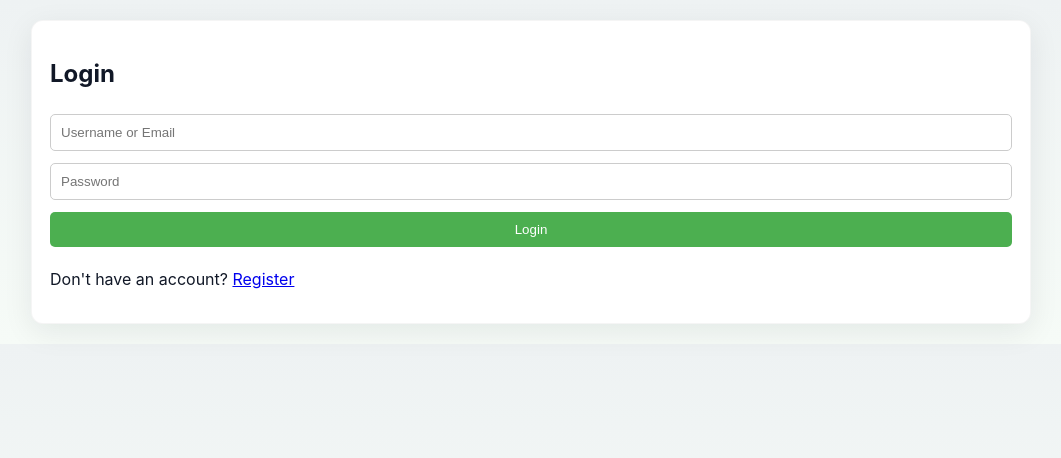
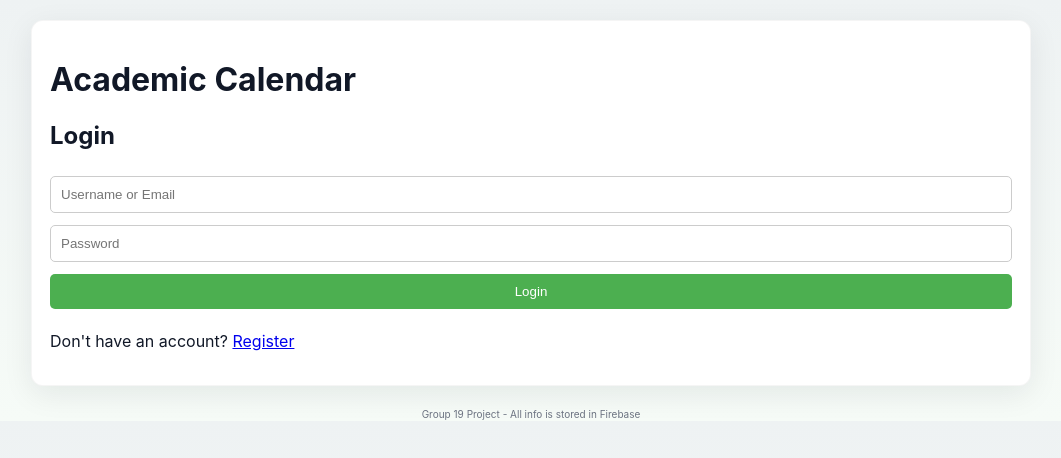
Before and after one commit to acadcal/acadcal.github.io, a plain HTML site: page index.html in a window 1280 px wide. Shown: the whole page, without its empty margins (109-1170 px from the left). Drawn offline with Linux system fonts and the light colour scheme.

Commit message:
Added title and footer

```diff
--- a/index.html
+++ b/index.html
@@ -34,6 +34,7 @@
 </head>
 <body>
   <div class="container">
+    <h1>Academic Calendar</h1>
     <h2>Login</h2>
     <input type="text" id="login-username" placeholder="Username or Email" required>
     <input type="password" id="login-password" placeholder="Password" required>
@@ -41,5 +42,9 @@
     <p id="login-msg" class="msg" style="color:red;"></p>
     <p>Don't have an account? <a href="register.html">Register</a></p>
   </div>
+  <footer class="footer">
+    <small>Group 19 Project - All info is stored in Firebase</small>
+  </footer>
+  </div>
 </body>
 </html>
```
Also changed, not shown: dashboard.html (+1 -1 lines), register.html (+4 -0 lines).
